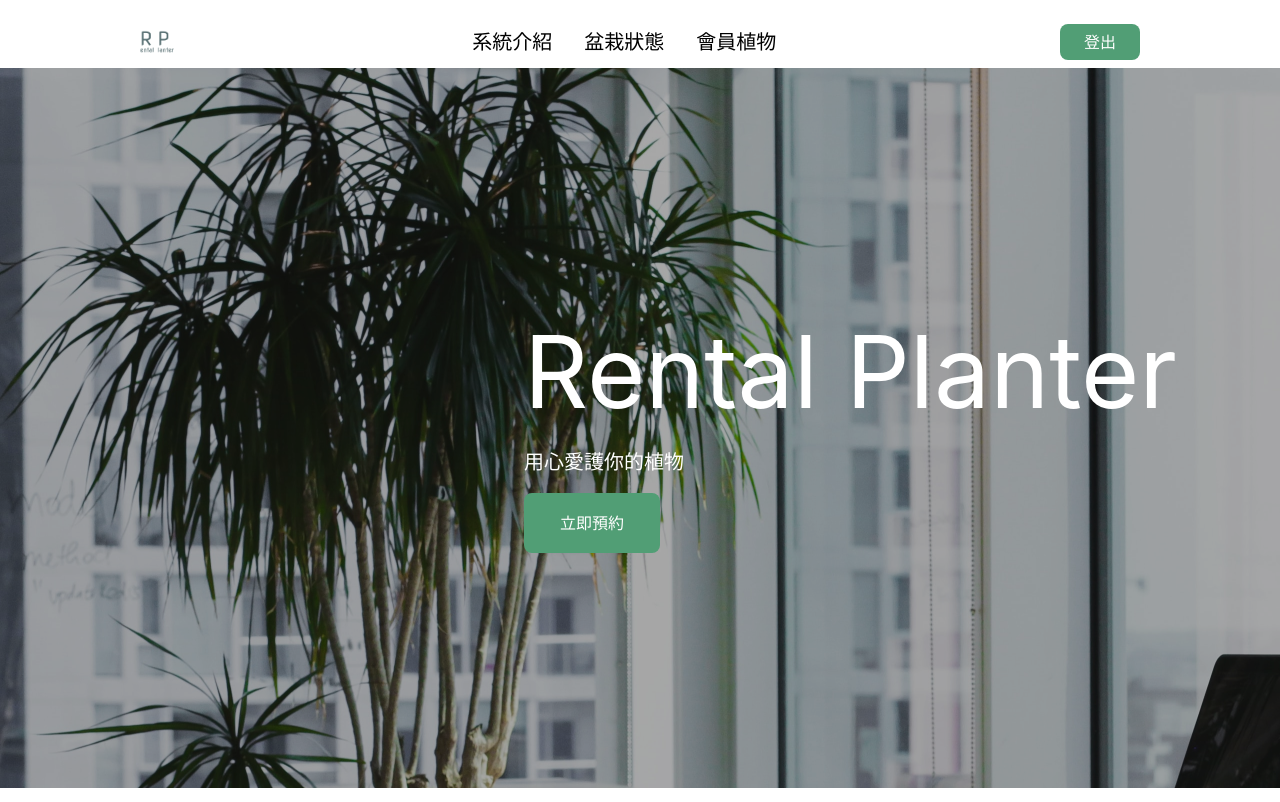
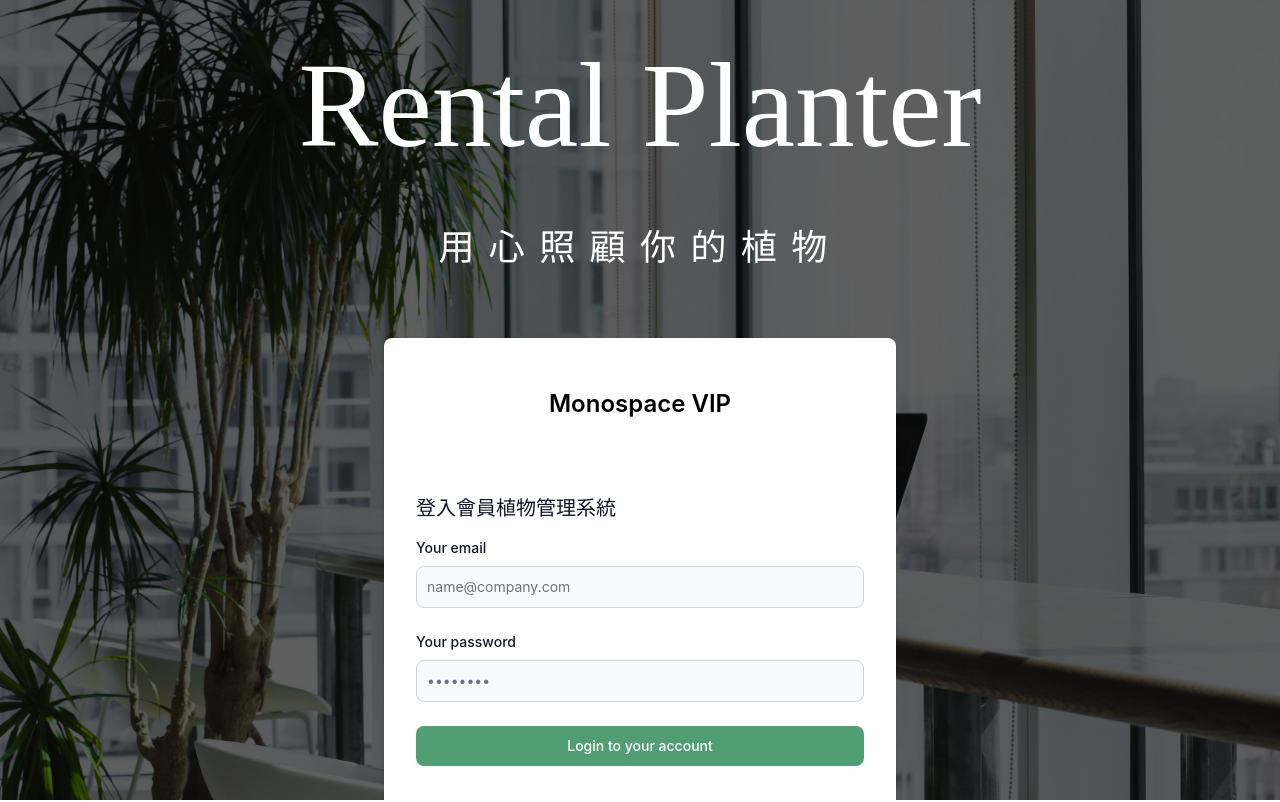
Before and after one commit to YOU-SYUAN/rental-planter, a React (Create React App) app: page / in a window 1280 px wide. Shown: the top 802 px of the page. Built offline with nearby package versions, Linux system fonts and the light colour scheme.

Commit message:
feat: :sparkles: 連接登入api 成功登入可跳轉進首頁

```diff
--- a/package.json
+++ b/package.json
@@ -9,12 +9,14 @@
     "@testing-library/jest-dom": "^5.16.4",
     "@testing-library/react": "^13.3.0",
     "@testing-library/user-event": "^13.5.0",
+    "axios": "^0.27.2",
     "flowbite": "^1.5.1",
     "flowbite-react": "^0.1.3",
     "react": "^18.2.0",
     "react-dom": "^18.2.0",
     "react-router-dom": "^6.3.0",
     "react-scripts": "5.0.1",
+    "socket.io-client": "^4.5.1",
     "web-vitals": "^2.1.4"
   },
   "scripts": {
--- a/src/components/RentForm.js
+++ b/src/components/RentForm.js
@@ -1,6 +1,6 @@
-import plant from "../assets/plant.png";
 function RentForm() {
   return (
+    <div class="flex justify-center mt-[10rem]">
       <div class="w-[1280px] h-[720px] border-4 border-[#CACACA] rounded-3xl tablet:w-[416px] tablet:h-[795px]">
         <h1 class="text-center text-[32px] font-semibold pt-12 tablet:pt-[20px] tablet:text-[20px]">
           租借表單
@@ -116,6 +116,7 @@ function RentForm() {
           </button>
         </div>
       </div>
+    </div>
   );
 }
 export default RentForm;
--- a/src/index.js
+++ b/src/index.js
@@ -5,6 +5,7 @@ import App from "./pages/App.js";
 import reportWebVitals from "./reportWebVitals";
 import { BrowserRouter, Routes, Route } from "react-router-dom";
 import Login from "./pages/Login.js";
+import RentForm from "./components/RentForm";
 
 const root = ReactDOM.createRoot(document.getElementById("root"));
 // root.render(
@@ -16,8 +17,9 @@ const root = ReactDOM.createRoot(document.getElementById("root"));
 root.render(
   <BrowserRouter>
     <Routes>
-      <Route path="/" element={<App />} />
-      <Route path="/login" element={<Login />} />
+      <Route path="/" element={<Login />} />
+      <Route path="/mainPage" element={<App />} />
+      <Route path="/rentForm" element={<RentForm />} />
       <Route path="*" element={<h1>404 Page Not Found</h1>} />
     </Routes>
   </BrowserRouter>
--- a/src/pages/App.js
+++ b/src/pages/App.js
@@ -11,13 +11,54 @@ import card1 from "../assets/card1.png";
 import card2 from "../assets/card2.png";
 import card3 from "../assets/card3.png";
 import card4 from "../assets/card4.png";
-import RentForm from "../components/RentForm";
+import React, { useState, useEffect } from "react";
+import webSocket from "socket.io-client";
+import {
+  Routes,
+  Route,
+  Link,
+  Outlet,
+  useParams,
+  useNavigate,
+} from "react-router-dom";
 
 function App() {
+  // websocket
+  const [realtimeData, setRealtimeData] = useState({ temp: 0, humid: 0 });
+  const [ws, setWs] = useState(null);
+  useEffect(() => {
+    if (ws) {
+      console.log("success connect!");
+      initWebSocket();
+    }
+  }, [ws]);
+
+  const initWebSocket = () => {
+    ws.on("update", (data) => {
+      setRealtimeData(data);
+      console.log(data);
+
+      // setChat((preArray) => {
+      //   return [...preArray, data];
+      // });
+    });
+  };
+  useEffect(() => {
+    console.log(window.location.hostname);
+    setWs(
+      webSocket(`http://${window.location.hostname}`, {
+        transports: ["websocket"],
+      })
+    );
+  }, []);
+
+  // 顯示sidebar
   const show = () => {
     const sidebar = document.getElementById("sidebar");
     sidebar.style.display = sidebar.style.display == "none" ? "block" : "none";
   };
+
+  //錨點設定
   const scrollToAnchor = (anchorName) => {
     if (anchorName) {
       let anchorElement = document.getElementById(anchorName);
@@ -26,6 +67,12 @@ function App() {
       }
     }
   };
+  let navigate = useNavigate();
+  const logout = () => {
+    console.log("logout");
+    navigate("/");
+  };
+
   const imgPaths = [card1, card2, card3, card4];
   return (
     <div className="App">
@@ -111,7 +158,7 @@ function App() {
               <li>
                 <button
                   onClick={() => scrollToAnchor("showPlant")}
-                  class="flex items-center p-2 text-base font-normal text-gray-900 rounded-lg dark:text-white hover:bg-gray-100 dark:hover:bg-gray-700"
+                  class="flex items-center p-2 text-base font-normal text-gray-900 rounded-lg dark:text-white hover:bg-gray-100 dark:hover:bg-gray-700 "
                 >
                   <svg
                     aria-hidden="true"
@@ -126,7 +173,7 @@ function App() {
                       clip-rule="evenodd"
                     ></path>
                   </svg>
-                  <span class="flex-1 ml-3 whitespace-nowrap">會員植物</span>
+                  <span class="flex-1 ml-3 whitespace-nowrap ">會員植物</span>
                 </button>
               </li>
               <li>
@@ -165,7 +212,10 @@ function App() {
             </button>
           </div>
           {/* rounded-lg -> 8px */}
-          <button class="bg-[#519E75] text-white w-20 h-9 rounded-lg phone:hidden">
+          <button
+            onClick={logout}
+            class="bg-[#519E75] text-white w-20 h-9 rounded-lg phone:hidden"
+          >
             登出
           </button>
         </div>
--- a/src/pages/Login.js
+++ b/src/pages/Login.js
@@ -1,9 +1,38 @@
 import "./App.css";
+import React from "react";
 import Background from "../assets/homeIMG.png";
-import Button from "@mui/material/Button";
-import { Grid } from "@mui/material";
-import { borderRadius, margin } from "@mui/system";
+import axios from "axios";
+import {
+  Routes,
+  Route,
+  Link,
+  Outlet,
+  useParams,
+  useNavigate,
+} from "react-router-dom";
 function App() {
+  let navigate = useNavigate();
+
+  function log() {
+    const email = document.getElementById("email").value;
+    const password = document.getElementById("password").value;
+    // let body = {
+    //   account: email,
+    //   password: password,
+    // };
+    axios
+      .post("http://192.168.168.83:3000/api/auth", {
+        account: email,
+        password: password,
+      })
+      .then((response) => {
+        console.log(response);
+        if (response.status == 200) {
+          navigate("./mainPage");
+        }
+      })
+      .catch((error) => console.log(error));
+  }
   return (
     <div className="App">
       {/* style={{ backgroundImage: `url(${Background})` }} */}
@@ -30,12 +59,12 @@ function App() {
           aria-modal="true"
           role="dialog"
         >
-          <div class="relative p-4 w-fit h-full md:h-auto">
+          <div class="relative p-4 w-fit h-full tablet:h-auto">
             <div class="w-full">
-              <p class="text-center text-[44px] text-white font-['Nova_Flat'] md:text-[80px] lg:text-[120px] ">
+              <p class="text-center text-[44px] text-white font-['Nova_Flat'] tablet:text-[80px] desktop:text-[120px] ">
                 Rental Planter
               </p>
-              <p class="text-center text-[16px mt-[24px] text-white tracking-[.40em] md:text-[20px] lg:text-[36px]">
+              <p class="text-center text-[16px] mt-[24px] text-white tracking-[.40em] tablet:text-[20px] desktop:text-[36px]">
                 用心照顧你的植物
               </p>
             </div>
@@ -63,7 +92,7 @@ function App() {
                 </svg>
                 <span class="sr-only">Close modal</span>
               </button> */}
-                <div class="py-6 px-6 lg:px-8">
+                <div class="py-6 px-6 desktop:px-8">
                   <h3 class="mb-4 text-xl font-medium text-gray-900 dark:text-white">
                     登入會員植物管理系統
                   </h3>
@@ -126,7 +155,8 @@ function App() {
                     </a>
                   </div> */}
                     <button
-                      type="submit"
+                      onClick={log}
+                      type="button"
                       class="w-full text-white bg-[#519E75] hover:bg-blue-800 focus:ring-4 focus:outline-none focus:ring-blue-300 font-medium rounded-lg text-sm px-5 py-2.5 text-center dark:bg-blue-600 dark:hover:bg-blue-700 dark:focus:ring-blue-800"
                     >
                       Login to your account
--- a/src/pages/Navbar.js
+++ b/src/pages/Navbar.js
@@ -12,7 +12,7 @@ function Navbar() {
       <div class=" mx-[140px] my-6 flex flex-row flex-wrap justify-between items-center tablet:mx-9 phone:mx-4">
         <img
           src={logo}
-          class="mr-3 h-6 tablet:w-[74px] tablet:h-[45.71px] phone:w-12 phone:h-[34.29px]"
+          class="mr-3 w-[74px] h-[45.71px] tablet:w-[74px] tablet:h-[45.71px] phone:w-12 phone:h-[34.29px]"
           alt="Logo"
         />
         <button
```
Also changed, not shown: src/assets/logo.png, 1 other file (tests, documents, lock files or other folders). Lines whose indentation alone changed are shown as unchanged.
